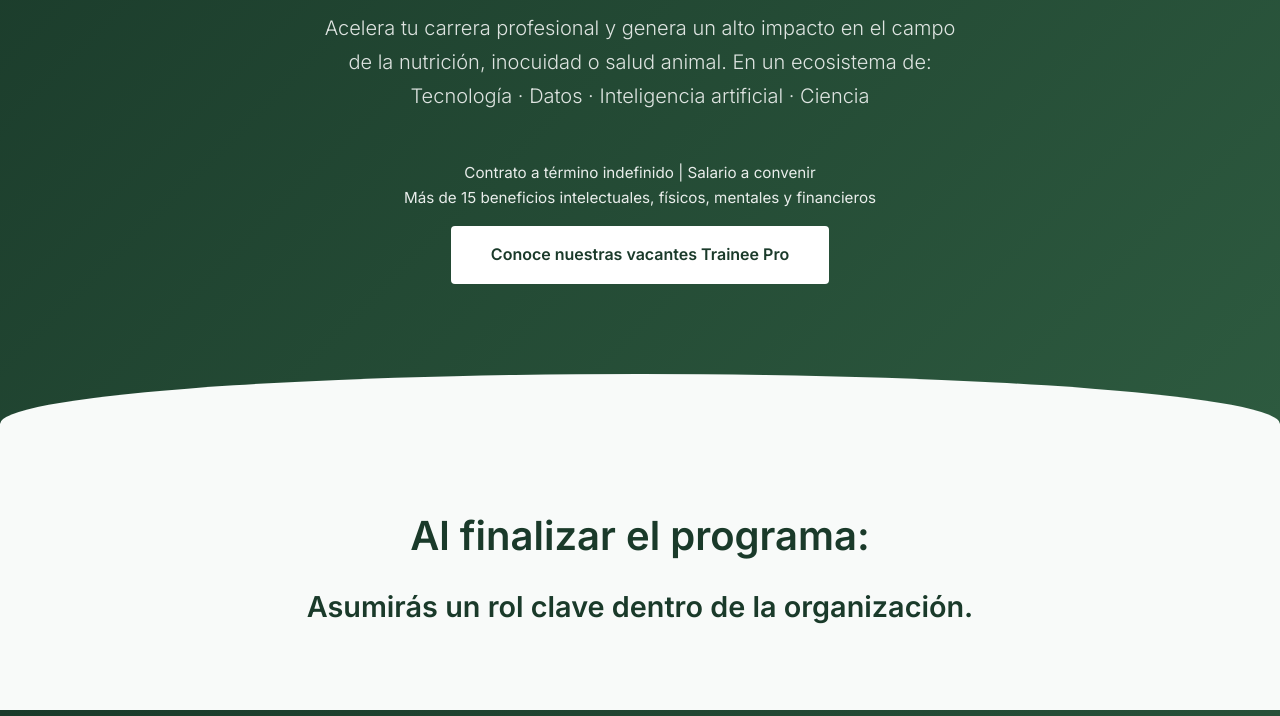
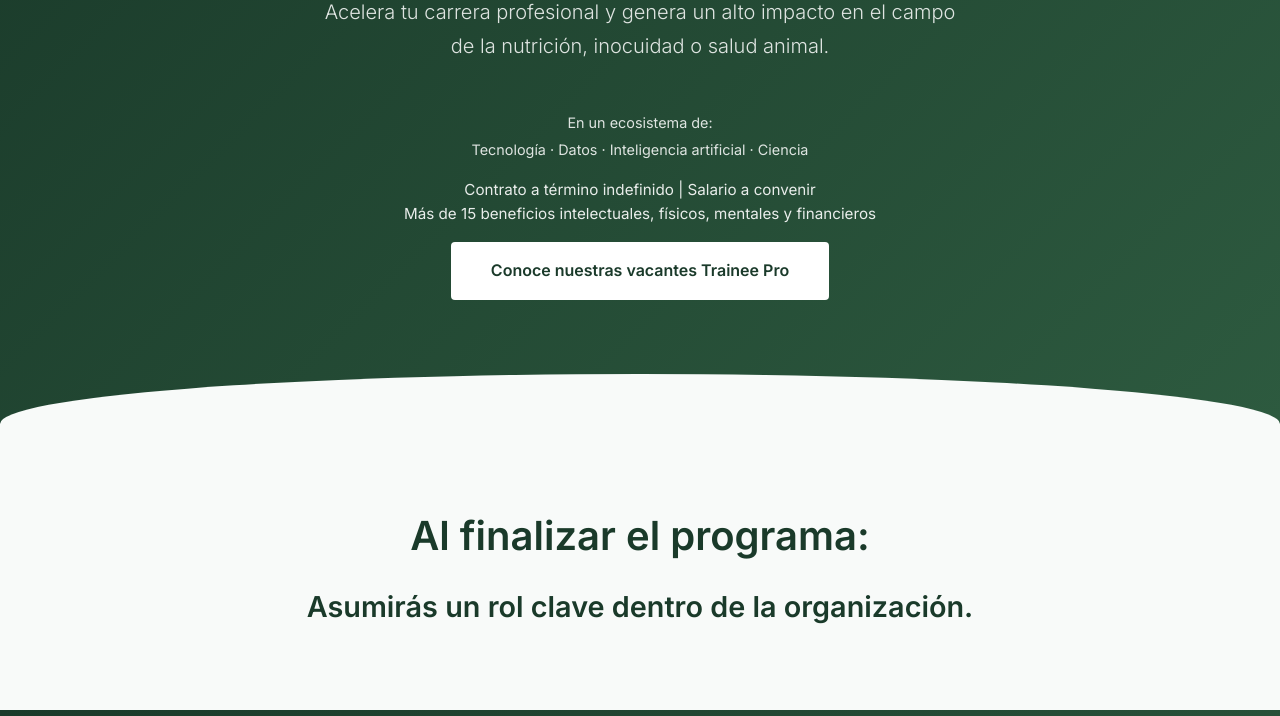
Before and after one commit to ComunicacionesAX/ILU_ProgramaTraineePro, a plain HTML site: page index.html in a window 1280 px wide. Shown: the part 384-1100 px from the top of the page. Drawn offline with Linux system fonts and the light colour scheme.

Commit message:
Separate ecosystem text to new line

```diff
--- a/index.html
+++ b/index.html
@@ -308,7 +308,9 @@
 
     <section class="hero">
         <span class="hero-label">Programa Trainee PRO</span>
-        <p class="hero-subtitle">Acelera tu carrera profesional y genera un alto impacto en el campo<br>de la nutrición, inocuidad o salud animal. <span style="color: rgba(255,255,255,0.85);">En un ecosistema de:</span><br><span style="color: rgba(255,255,255,0.85);">Tecnología · Datos · Inteligencia artificial · Ciencia</span></p>
+        <p class="hero-subtitle">Acelera tu carrera profesional y genera un alto impacto en el campo<br>de la nutrición, inocuidad o salud animal.</p>
+        <p style="color: rgba(255,255,255,0.85); font-size: 0.9rem; margin-bottom: 0.25rem;">En un ecosistema de:</p>
+        <p style="color: rgba(255,255,255,0.85); font-size: 0.9rem; margin-bottom: 1rem;">Tecnología · Datos · Inteligencia artificial · Ciencia</p>
         <p style="color: rgba(255,255,255,0.9); font-size: 0.95rem; margin-bottom: 1rem;">Contrato a término indefinido | Salario a convenir<br>Más de 15 beneficios intelectuales, físicos, mentales y financieros</p>
         <a href="#aplicar" class="hero-cta">Conoce nuestras vacantes Trainee Pro</a>
     </section>
```
